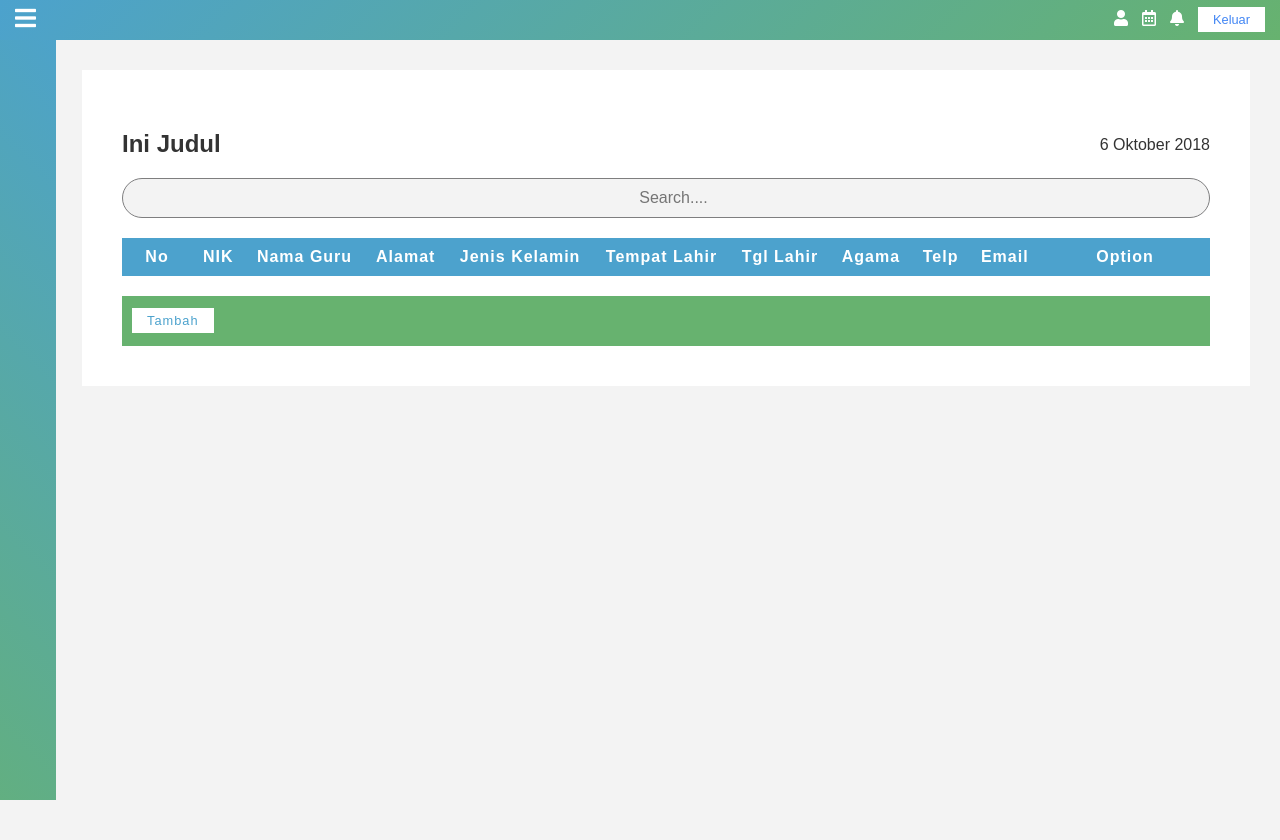
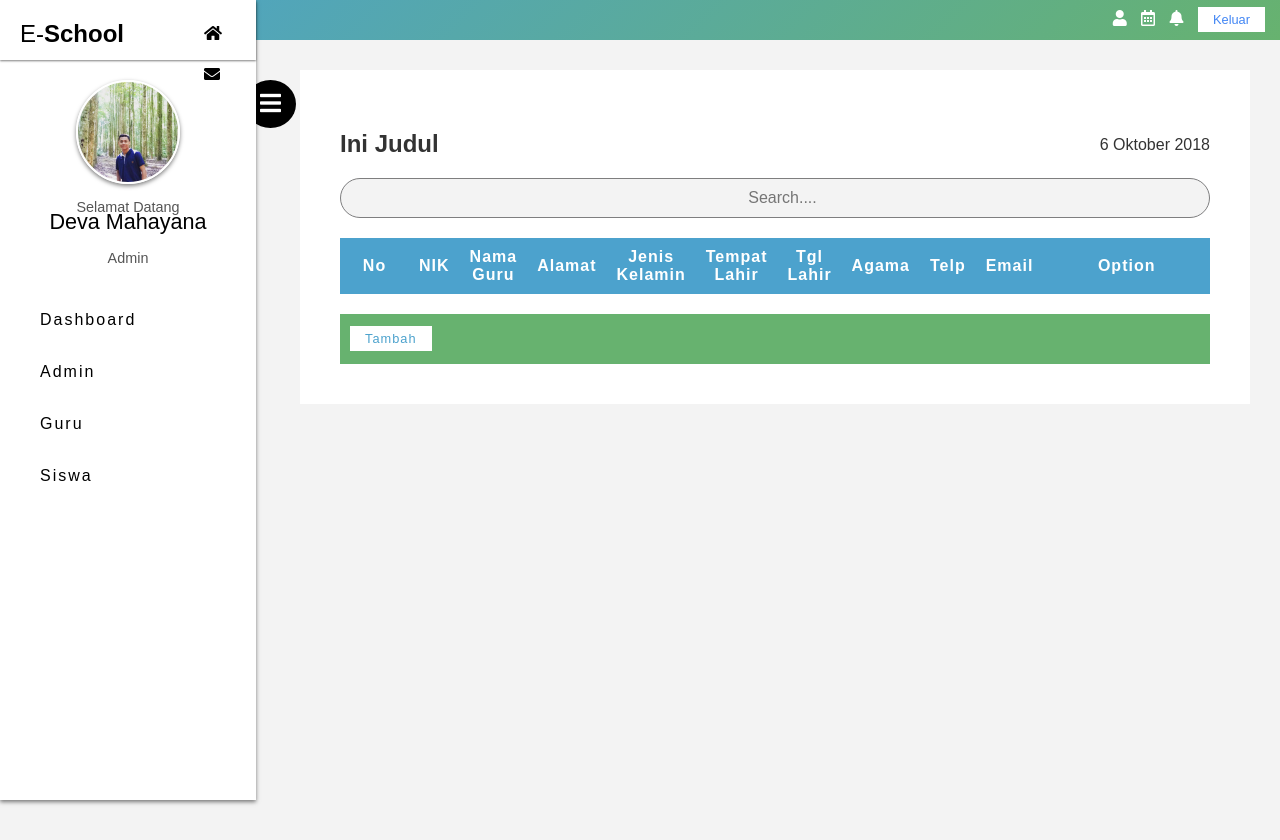
Before and after one commit to devamahayana/infinity, a PHP site: page /admin/user/index.php in a window 1280 px wide. Run offline with PHP 8.4, Linux system fonts and the light colour scheme; a user stored in the database is signed in.

Commit message:
design admin panel
design ing

```diff
--- a/css/admin.css
+++ b/css/admin.css
@@ -1,6 +1,7 @@
 body{
 	margin: 0;
 	padding: 0;
+	font-family: arial;
 }
 .wrapper{
 	width: 100%;
@@ -11,26 +12,55 @@ body{
 	position: fixed;
 	width: 20%;
 	height: 100vh;
-	background: linear-gradient(45deg,#67b26f,#4ca2cd);
+	background: #fff;
 	transition: 1s;
-	margin-left: -200px;
+	margin-left: 0px;
+	z-index: 1;
+	box-shadow: 0px 2px 4px rgba(0,0,0,.5);
 }
+
+.section-atas{
+	box-shadow: 0px 1px 2px rgba(0,0,0,.5);
+	height: 60px;
+}
+
+.section-atas h2{
+	float: left;
+	margin-right: 60px;
+	font-weight: 300;
+	margin-left: 20px;
+}
+
+.section-atas i{
+	float: left;
+	margin-top: 25px;
+	margin-left: 20px;
+
+}
+
 .img{
-	width: 125px;
-	height: 125px;
-	background-color: white;
-	margin: 70px auto 30px auto;
-	border-radius: 100px;
+	width: 100px;
+	height: 100px;
+	margin: 20px auto 0px auto;
+	border-radius: 50%;
+	background: url(../images/profil.jpg);
+	background-position: center;
+	background-size: cover;
+	border: 2px solid #fff;
+	box-shadow: 0px 2px 4px rgba(0,0,0,.5);
 }
 .profil{
-	color: white;
+	color: #000;
 	font-family: arial;
 	text-decoration: none;
 	font-size: 1.5em;
 	text-align: center;
 }
-.comtainer-sidemenu p{
+.container-sidemenu p{
 	text-align: center;
+	font-size: .9rem;
+	color: #555;
+	margin-top: 15px;
 }
 .container-sidemenu nav{
 	margin-top: 30px;
@@ -45,7 +75,7 @@ body{
 .container-sidemenu nav ul li a{
 	display: inline-block;
 	text-decoration: none;
-	color: white;
+	color: #000;
 	font-family: arial;
 	width: 80%;
 	height: 35px;
@@ -73,16 +103,23 @@ body{
 	transition: 1s;
 	width: 100%;
 	height: 40px;
+	float: right;
+	align-content: flex-end;
 	background: linear-gradient(-45deg,#67b26f,#4ca2cd);
 }
 .container-menu button{
 	background-color: rgba(0,0,0,0);
 	border: none;
 	font-size: 1.5em;
-	padding-top: 5px;
-	padding-left: 15px;
 	color: white;
 	cursor: pointer;
+	margin-left: 245px;
+	background-color: #000;
+	border-radius: 50%;
+	text-align: center;
+	padding: 10px 15px;
+	z-index: 100;
+	margin-top: 80px;
 }
 .container-menu nav{
 	float: right;
@@ -116,6 +153,7 @@ body{
 	font-family: arial;
 	color: #333;
 	transition: 1s;
+	margin-left: 300px;
 }
 .judul{
 	display: flex;
--- a/view/header.php
+++ b/view/header.php
@@ -25,8 +25,17 @@
 <body>
 	<div class="wrapper">
 		<div class="container-sidemenu">
-			<div class="img"></div>
-			<p style="text-align: center;"><a class="profil" href="#">Admin</a></p>
+			<div class="section-atas">
+				<h2>E-<b>School</b></h2>
+				<i class="fas fa-home"></i>
+				<i class="fas fa-envelope"></i>
+			</div>
+			<div class="img">
+				<img src="" width="100%" >
+			</div>
+			<p style="text-align: center;">Selamat Datang</p>
+			<p style="text-align: center; margin-top: -20px !important;"><a class="profil" href="#">Deva Mahayana</a></p>
+			<p>Admin</p>
 			<nav>
 				<ul>
 					<li><a class="urlmenu" href="admin.php">Dashboard</a></li>
```
Also changed, not shown: images/profil.jpg (added).
